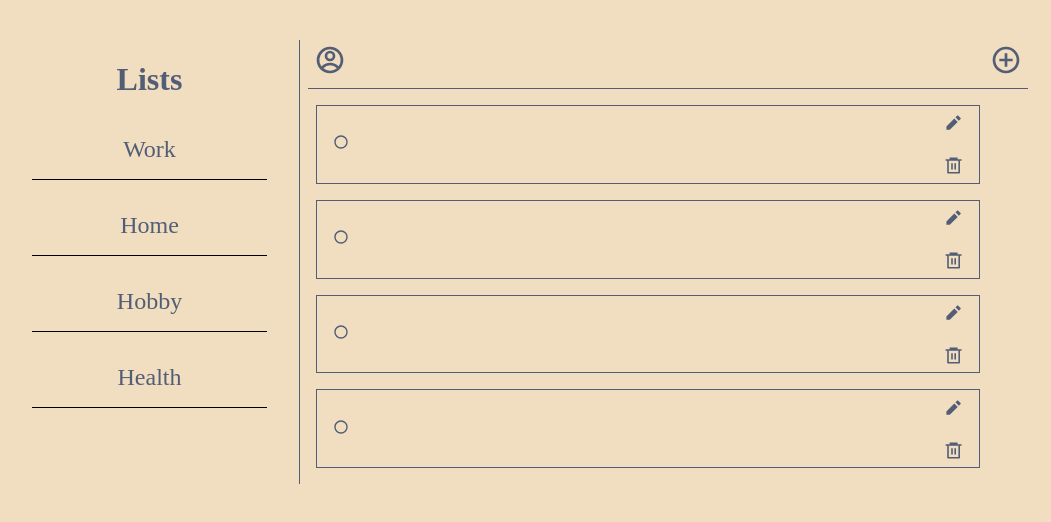
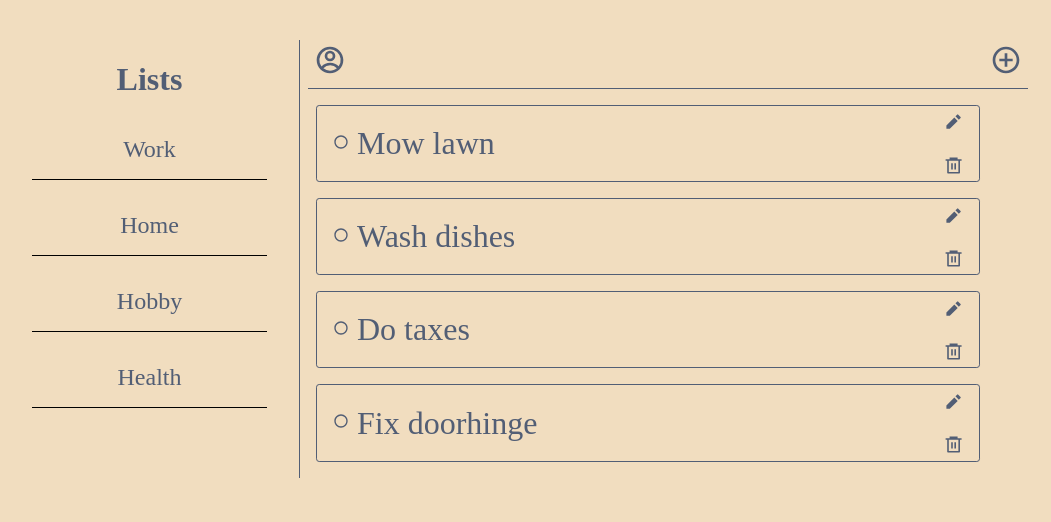
Before and after one commit to zach28attack/TodoList, a React (Vite) app in the folder client/: page / in a window 1280 px wide. Shown: the top 522 px of the page, without its empty margins (40-1091 px from the left). Built offline with nearby package versions, Linux system fonts and the light colour scheme.

Commit message:
and styling

```diff
--- a/client/src/components/list/ListItem.jsx
+++ b/client/src/components/list/ListItem.jsx
@@ -1,19 +1,36 @@
 import Class from "./ListItem.module.css";
-import {RiCheckboxBlankCircleLine, RiCheckboxBlankCircleFill, RiPencilFill, RiDeleteBin6Line} from "react-icons/ri";
+import {
+  RiCheckboxBlankCircleLine,
+  RiCheckboxBlankCircleFill,
+  RiPencilFill,
+  RiDeleteBin6Line,
+  RiAddFill,
+} from "react-icons/ri";
 
 function ListItem(props) {
   return (
     <div className={Class.item}>
       <div className={Class.titleGroup}>
+        {!props.isForm && (
           <div className={Class.circle}>
             <RiCheckboxBlankCircleLine />
           </div>
-        <p className={Class.title}>{props.title}</p>
+        )}
+        <div className={Class.title}>{props.children}</div>
       </div>
+
+      {props.isForm && (
+        <button className={Class.actionGroup}>
+          <RiAddFill />
+        </button>
+      )}
+
+      {!props.isForm && (
         <div className={Class.actionGroup}>
           <RiPencilFill />
           <RiDeleteBin6Line />
         </div>
+      )}
     </div>
   );
 }
--- a/client/src/components/list/ListItem.module.css
+++ b/client/src/components/list/ListItem.module.css
@@ -1,5 +1,6 @@
 .item {
   border: 0.1rem solid #525e75;
+  border-radius: 0.2rem;
   padding: 0.4rem 1rem;
   margin: 1rem;
   width: 70%;
@@ -22,4 +23,7 @@
   flex-direction: column;
   font-size: 1.2rem;
   gap: 1.5rem;
+  background-color: transparent;
+  border: none;
+  color: #525e75;
 }
```
Lines whose indentation alone changed are shown as unchanged.
